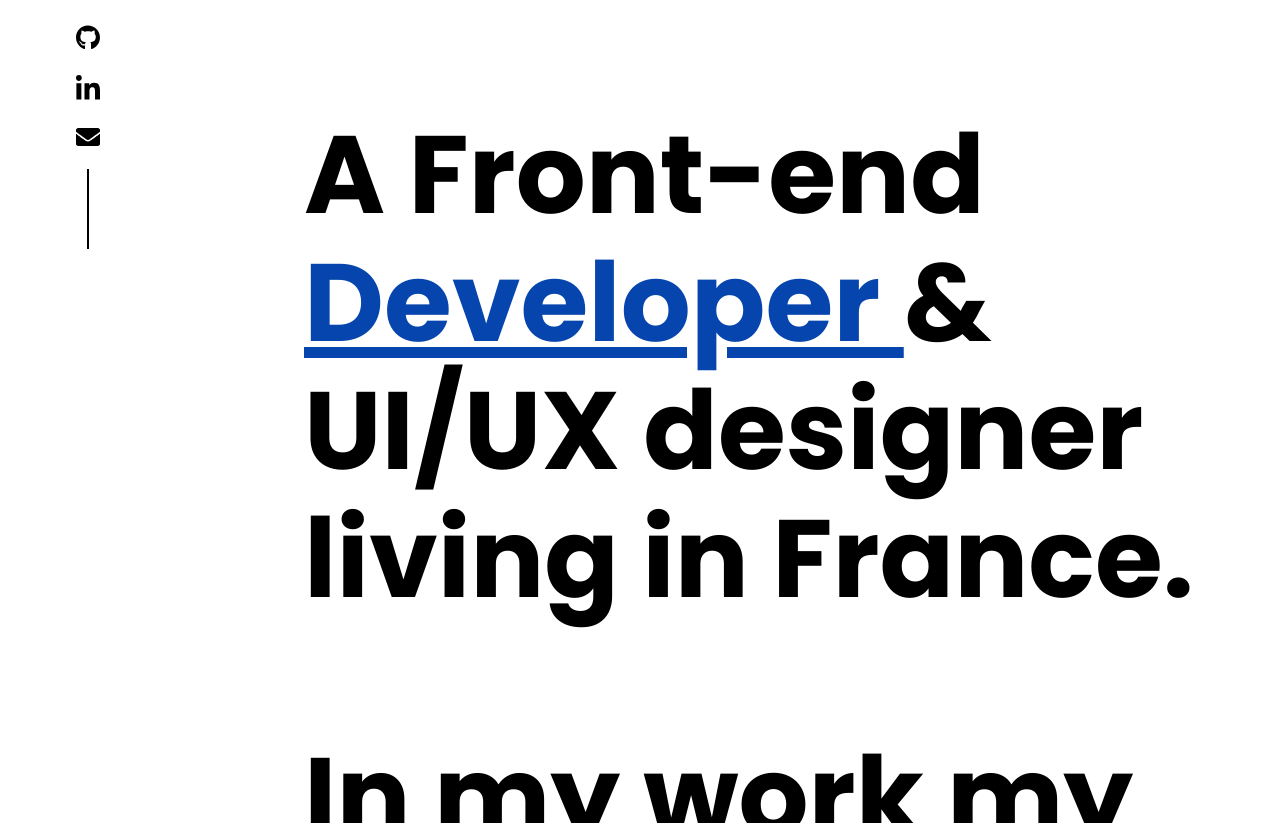
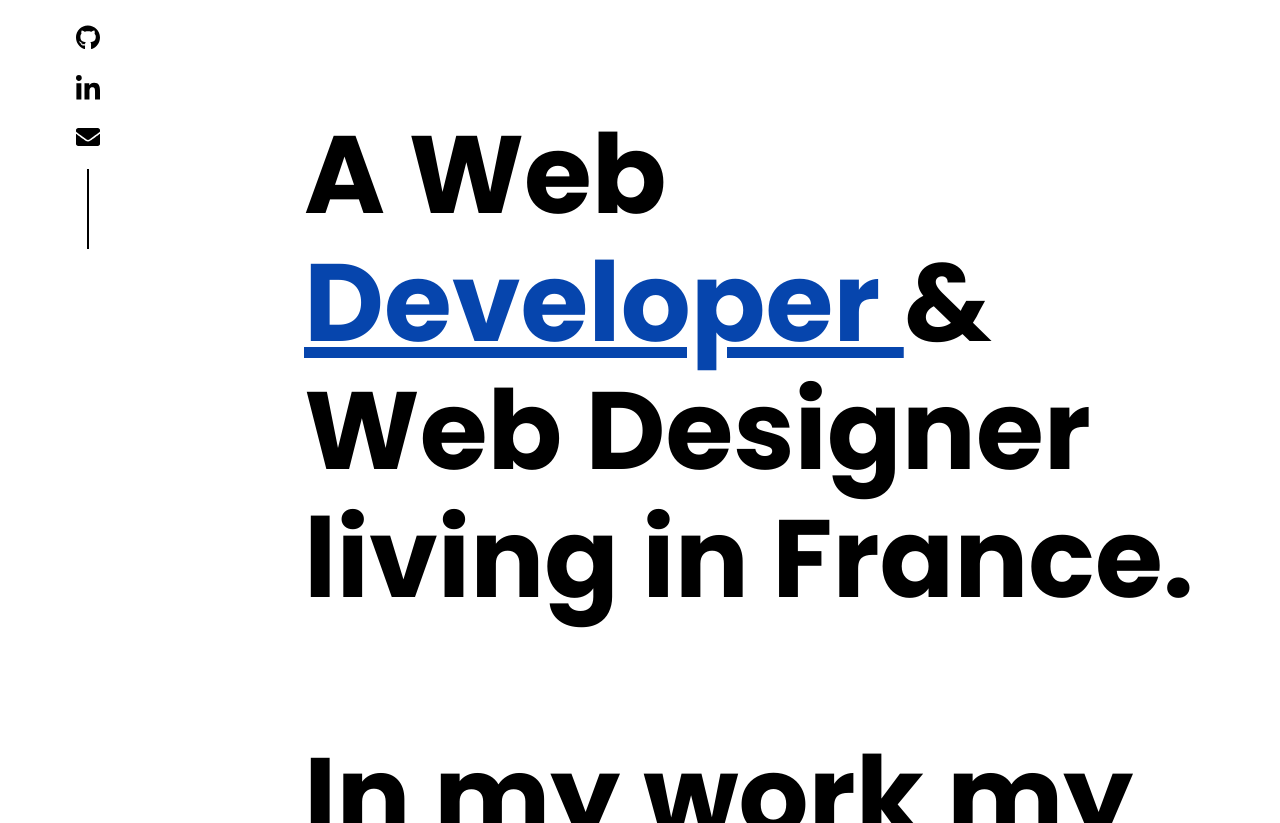
Before and after one commit to imTho/website-v2, a Vue app: page / in a window 1280 px wide. Shown: the part 493-1316 px from the top of the page. Built offline with nearby package versions, Linux system fonts and the light colour scheme.

Commit message:
Text and Icon changes

```diff
--- a/src/components/Introduction.vue
+++ b/src/components/Introduction.vue
@@ -2,7 +2,7 @@
     <main class="introduction">
         <section>
             <p> <Gif name="Hi" url="/static/gifs/hi-gif.webp"/> , I'm Theo or you can call me Tho - 🖖 </p>
-            <p>A Front-end <Gif name="Developer" url="/static/gifs/developer-gif.webp"/> & UI/UX designer living in France.</p>
+            <p>A Web <Gif name="Developer" url="/static/gifs/developer-gif.webp"/> & Web Designer living in France.</p>
             <p>In my work my goal is to <Gif name="create" url="/static/gifs/create2-gif.webp"/> thoughtful, engaging and functional web applications that have a clean and distinct design.</p>
         </section>
     </main>
--- a/src/components/Navbar.vue
+++ b/src/components/Navbar.vue
@@ -11,9 +11,9 @@
             <li class="nav-item"> <a href="#">skills</a> </li>
         </ul>
         <div class="nav-socials">
-            <div class="social-icon-container"> <a href="https://github.com/imTho" target="_blank" title="Profil GitHub"><img src="../assets/socials-media/github-brands.svg" alt="GitHub icon"></a> </div>
-            <div class="social-icon-container"> <a href="https://www.linkedin.com/in/th%C3%A9o-eschlimann/" target="_blank" title="Profil LinkedIn"><img src="../assets/socials-media/linkedin-in-brands.svg" alt="LinkedIn icon"></a> </div>
-            <div class="social-icon-container"> <a href="mailto:theo.eschlimann@gmail.com" target="_blank" title="Envoyer un mail"><img src="../assets/socials-media/envelope-solid.svg" alt="Email icon" ></a> </div>
+            <div class="social-icon-container"> <a href="https://github.com/imTho" target="_blank" title="GitHub profil"><img src="../assets/socials-media/github-brands.svg" alt="GitHub icon"></a> </div>
+            <div class="social-icon-container"> <a href="https://www.linkedin.com/in/th%C3%A9o-eschlimann/" target="_blank" title=" LinkedIn profil"><img src="../assets/socials-media/linkedin-in-brands.svg" alt="LinkedIn icon"></a> </div>
+            <div class="social-icon-container"> <a href="mailto:theo.eschlimann@gmail.com" target="_blank" title="Send mail"><img src="../assets/socials-media/envelope-solid.svg" alt="Email icon" ></a> </div>
             <div class="social-line"></div>
         </div>
     </nav>
```
Also changed, not shown: src/App.vue (+7 -9 lines).
